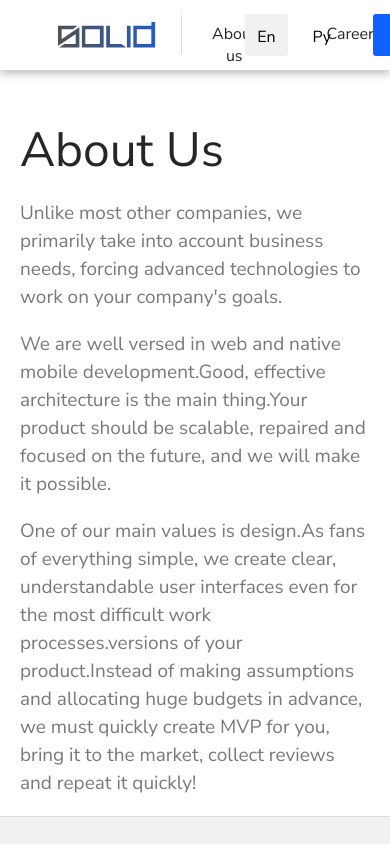
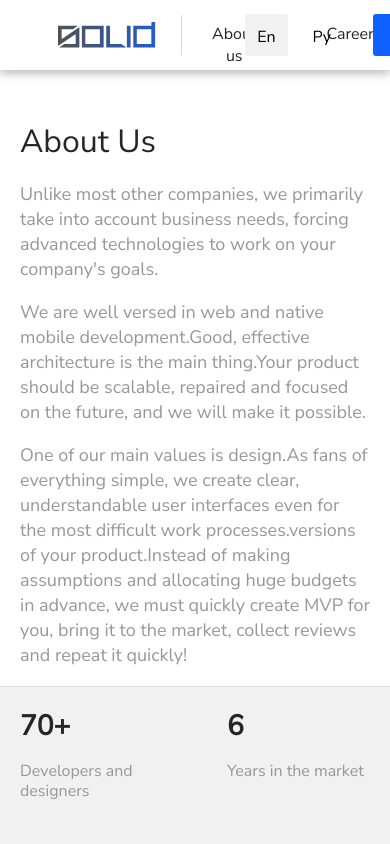
Before and after one commit to SolidDevs/solid-devs, a Next.js app: page /aboutUs in a window 390 px wide. Shown: the top 844 px of the page. Built offline with nearby package versions, Linux system fonts and the light colour scheme.

Commit message:
fixedFonts

```diff
--- a/src/components/aboutUs/AboutUs.module.scss
+++ b/src/components/aboutUs/AboutUs.module.scss
@@ -30,6 +30,11 @@
       line-height: 60px;
       color: #262626;
       margin: 50px 0 0;
+
+      @media (max-width: 576px) {
+        font-size: 32px;
+        line-height: 44px;
+      }
     }
     p {
       font-family: "Nunito Sans";
@@ -37,7 +42,12 @@
       font-weight: 400;
       font-size: 19px;
       line-height: 28px;
-      color: $darkGrayText;
+      color: #979797;
+
+      @media (max-width: 576px) {
+        font-size: 18px;
+        line-height: 25px;
+      }
     }
   }
   .right__content {
@@ -52,7 +62,7 @@
 
     @media (max-width: 576px) {
       margin: 0 -12px;
-      padding: 20px 20px;
+      padding: 20px 20px 4px;
       gap: 30px 64px;
       background: #f1f1f1;
       border-top: 1px solid #dddddd;
--- a/src/components/aboutUs/aboutCard/AboutCard.module.scss
+++ b/src/components/aboutUs/aboutCard/AboutCard.module.scss
@@ -29,6 +29,11 @@
     margin: 0;
     position: relative;
     width: fit-content;
+    @media (max-width: 576px) {
+      font-weight: 600;
+      font-size: 28px;
+      line-height: 38px;
+    }
   }
   p {
     font-family: "Nunito Sans";
@@ -37,5 +42,10 @@
     font-size: 18px;
     line-height: 25px;
     color: #949494;
+    @media (max-width: 576px) {
+      font-size: 16px;
+      line-height: 20px;
+      color: #979797;
+    }
   }
 }
```
